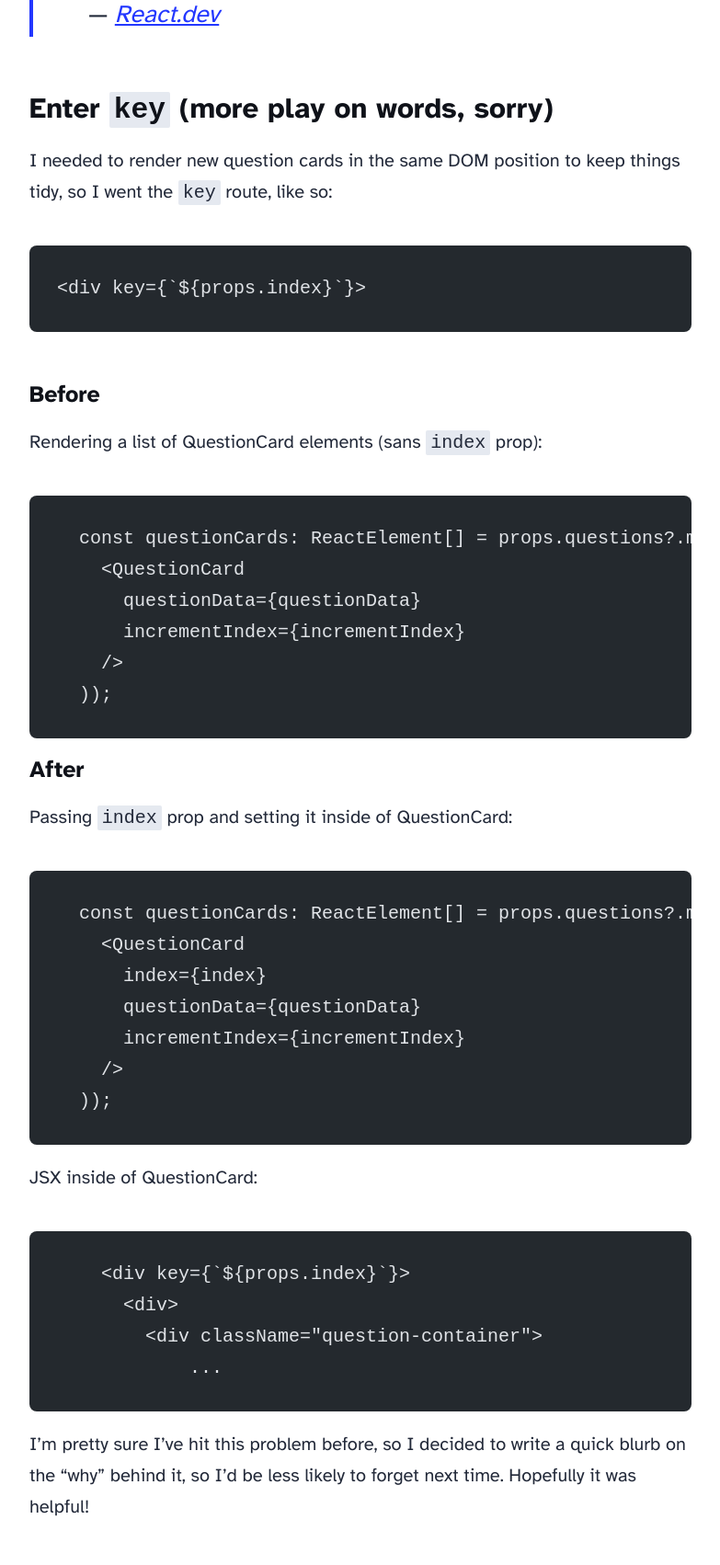
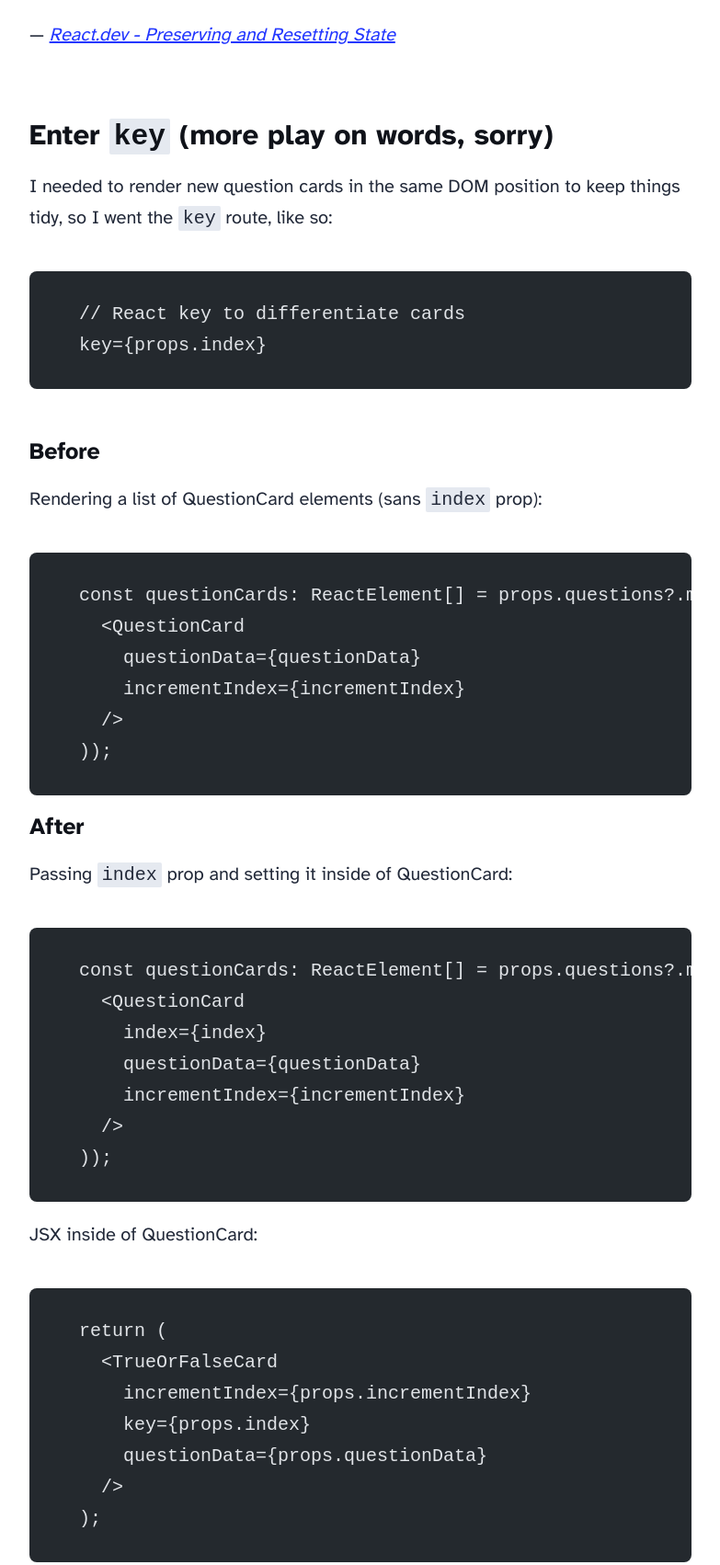
Before and after one commit to AustinAbbott/Dev-Blog, an Astro site: page /blog/react-key in a window 1280 px wide. Shown: the part 2285-3987 px from the top of the page at 92% size, without its empty margins (248-1031 px from the left). Built offline with nearby package versions, Linux system fonts and the light colour scheme; Astro itself is replaced by a stand-in of ours; code samples lack their colours.

Commit message:
Quick update to key article

````diff
--- a/src/content/blog/react-key.md
+++ b/src/content/blog/react-key.md
@@ -19,7 +19,8 @@ Spoiler alert: The fix is to force React to reset state in one of two ways. Per
 > - Give each component an explicit identity with key<br>
 
 > - You can force a subtree to reset its state by giving it a different key<br>
->   — <cite>[React.dev](https://react.dev/learn/preserving-and-resetting-state)</cite>
+
+— <cite>[React.dev - Preserving and Resetting State](https://react.dev/learn/preserving-and-resetting-state)</cite>
 
 <br>
 
@@ -28,7 +29,8 @@ Spoiler alert: The fix is to force React to reset state in one of two ways. Per
 I needed to render new question cards in the same DOM position to keep things tidy, so I went the `key` route, like so:
 
 ```
-<div key={`${props.index}`}>
+  // React key to differentiate cards
+  key={props.index}
 ```
 
 <br>
@@ -63,10 +65,13 @@ Passing `index` prop and setting it inside of QuestionCard:
 JSX inside of QuestionCard:
 
 ```
-    <div key={`${props.index}`}>
-      <div>
-        <div className="question-container">
-            ...
+  return (
+    <TrueOrFalseCard
+      incrementIndex={props.incrementIndex}
+      key={props.index}
+      questionData={props.questionData}
+    />
+  );
 ```
 
 I'm pretty sure I've hit this problem before, so I decided to write a quick blurb on the “why” behind it, so I'd be less likely to forget next time. Hopefully it was helpful!
````
